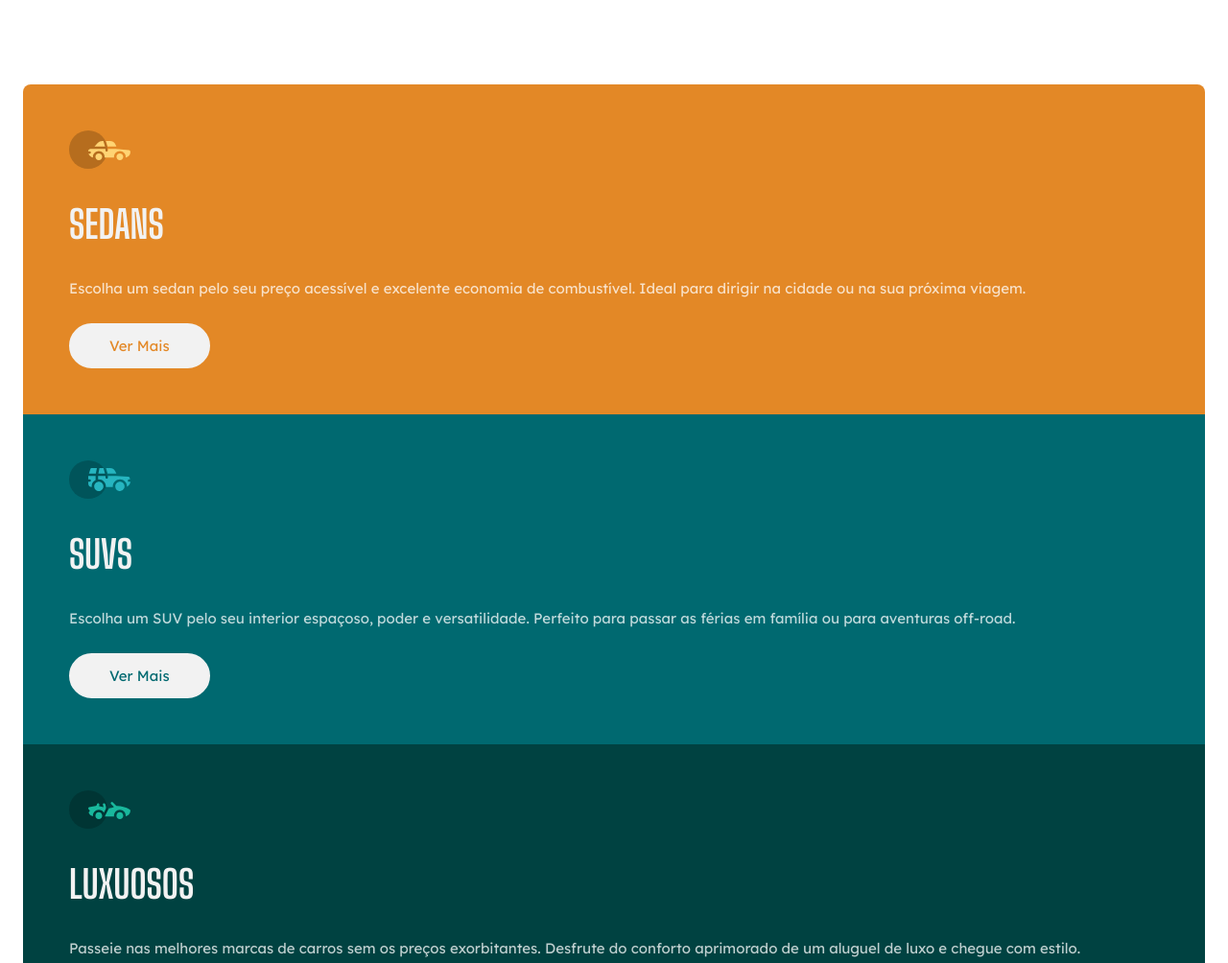
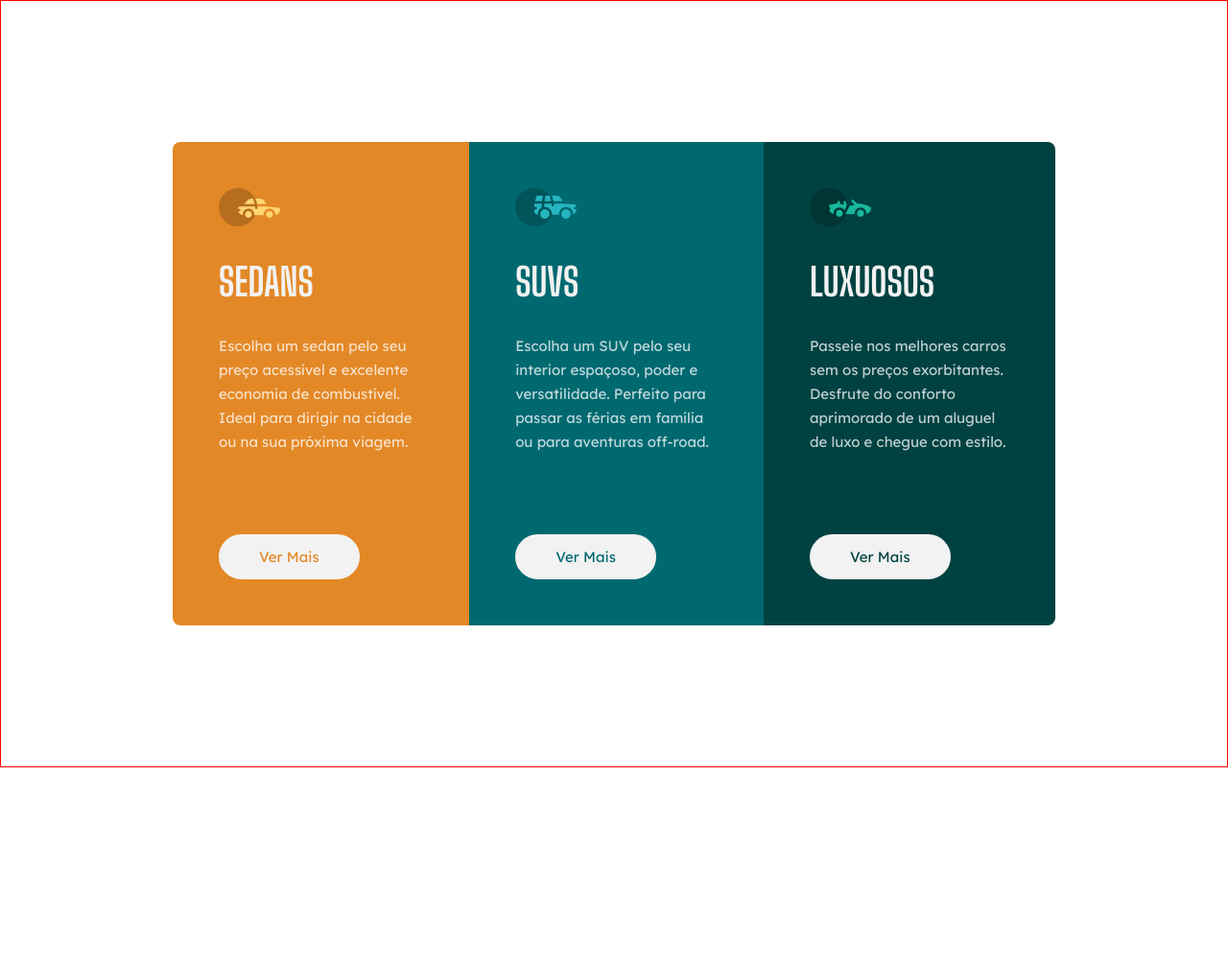
Before and after one commit to Lfetnando/Carros, a plain HTML site: page index.html in a window 1280 px wide. Shown: the top 1004 px of the page at 96% size. After the commit the page ends 800 px from the top, so only its background shows below. Drawn offline with Linux system fonts and the light colour scheme.

Commit message:
4 - Responsividade completa
HTML:
- correção do texto do paragrafo 'p' da section "luxuosos"
CSS:
- finalizado responsividade com Desktop.

```diff
--- a/index.html
+++ b/index.html
@@ -35,7 +35,7 @@
             <img src="./imagens/icon-luxury.svg" alt="carro de luxo">
             <h2>Luxuosos</h2>
 
-            <p>Passeie nas melhores marcas de carros sem os preços exorbitantes. Desfrute do conforto aprimorado de um aluguel de luxo e chegue com estilo.</p>
+            <p>Passeie nos melhores carros sem os preços exorbitantes. Desfrute do conforto aprimorado de um aluguel de luxo e chegue com estilo.</p>
 
             <a href="https://www.webmotors.com.br/catalogo/carroceria/coupe/" target="_blank">Ver Mais</a>
         </section>
--- a/style.css
+++ b/style.css
@@ -30,7 +30,7 @@ p{
     font-family: 'Lexend Deca', sans-serif;
     font-size: 0.9375rem;
     color: var(--transparent-white);
-    margin-bottom: 1.5rem;
+    margin-bottom: 1.875rem;
     line-height: 1.5625rem;
 }
 
@@ -77,3 +77,37 @@ section {
 .luxuosos a {
     color: var(--dark-cyan);
 }
+
+@media (min-width: 920px) {
+
+    body {
+        border: 1px solid red;
+        height: 100vh;
+
+        display: flex;
+        justify-content: center;
+        align-items: center;
+    }
+
+    main {
+        display: flex;
+        max-width: 57.5rem;
+    }
+
+    p{
+        margin-bottom: 5.25rem;
+    }
+
+    a:hover {
+        background: transparent;
+        color: var(--gray);
+    }
+
+    .sedans {
+        border-radius: 8px 0 0 8px;
+    }
+
+    .luxuosos {
+        border-radius: 0 8px 8px 0;
+    }
+}
```
